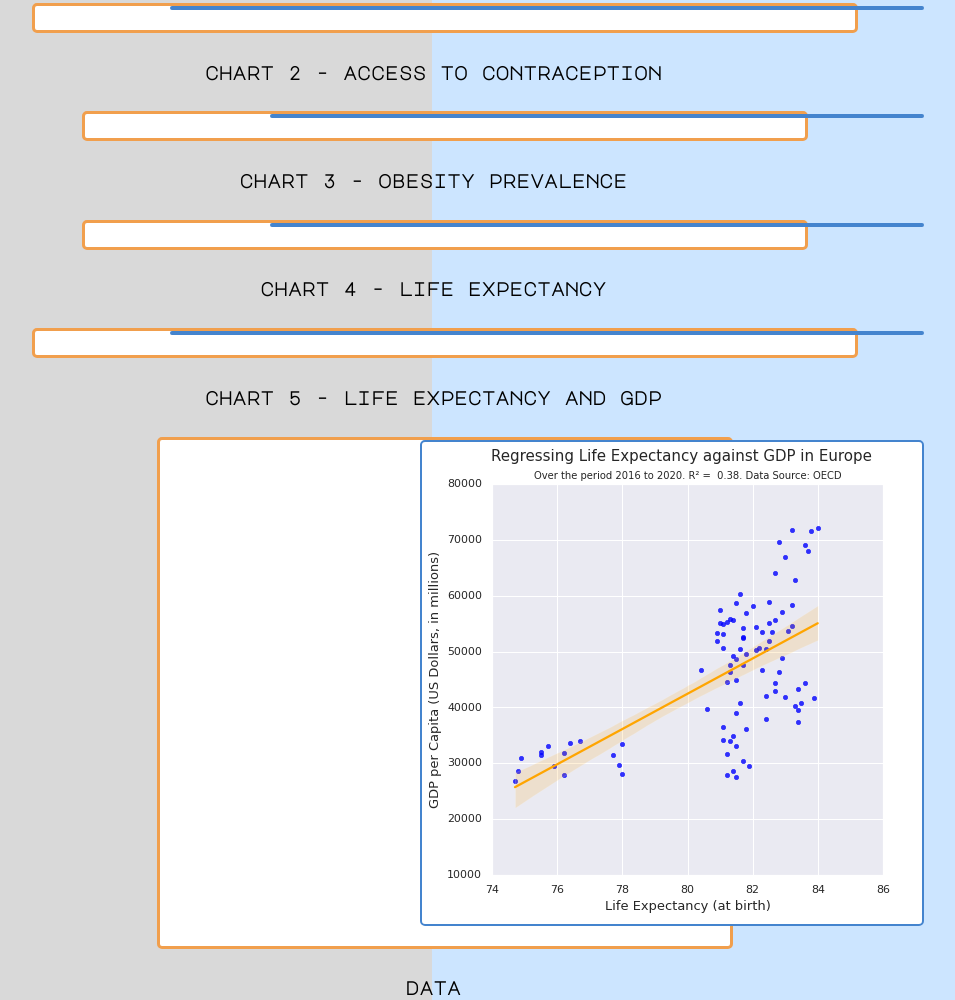
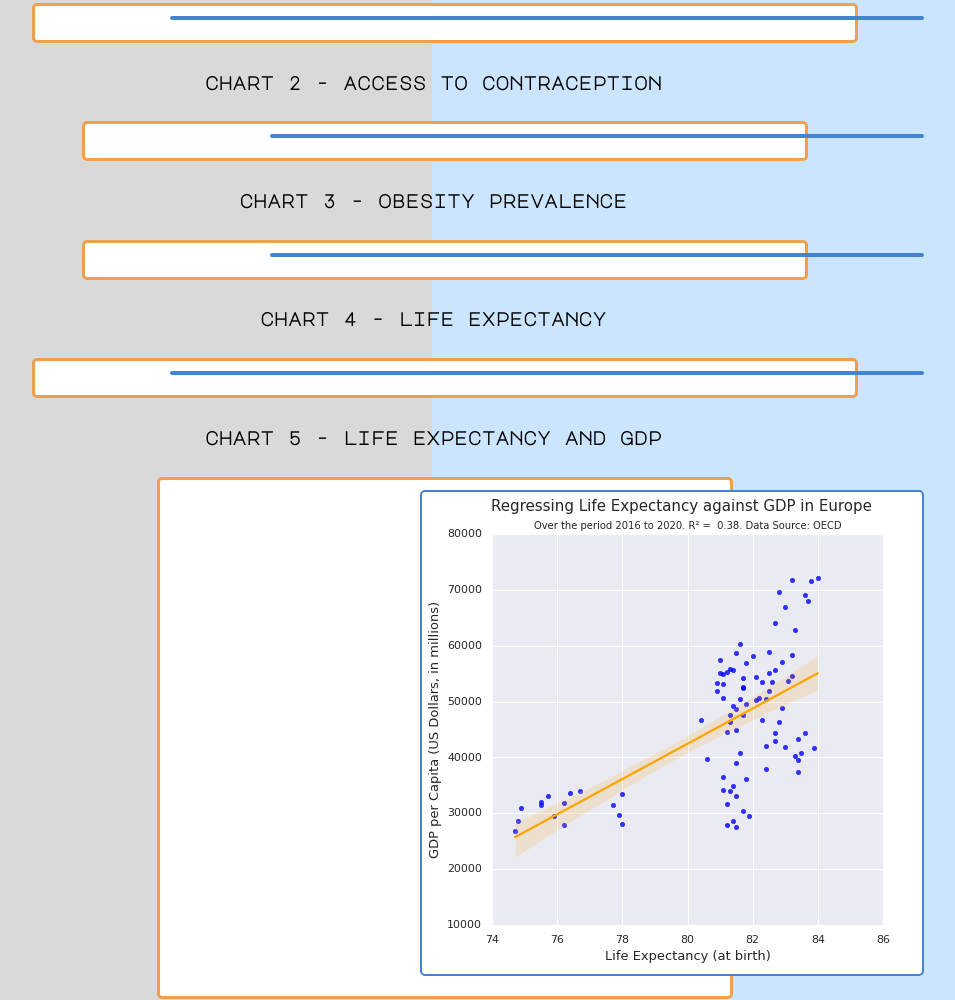
Before and after one commit to htylerstreet/htylerstreet.github.io, a plain HTML site: page project.html in a window 1280 px wide. Shown: the part 547-1547 px from the top of the page, without its empty margins (208-1163 px from the left). Drawn offline with nearby package versions, Linux system fonts and the light colour scheme; a script that the page names is missing; a web font is replaced by a local one.

Commit message:
Update project.css

```diff
--- a/project.css
+++ b/project.css
@@ -100,7 +100,7 @@
     border-style: solid;
     border-radius: 5px;
     border-color: #F19F4D;
-    padding: 0px 10px 0px 10px;
+    padding: 10px 10px 0px 10px;
     margin: 10px 100px 10px 100px;
   }
 
@@ -111,7 +111,7 @@
     border-style: solid;
     border-radius: 5px;
     border-color: #F19F4D;
-    padding: 0px 10px 0px 10px;
+    padding: 10px 10px 0px 10px;
     margin: 10px 150px 10px 150px;
   }
 
@@ -122,7 +122,7 @@
     border-style: solid;
     border-radius: 5px;
     border-color: #F19F4D;
-    padding: 0px 10px 0px 10px;
+    padding: 10px 10px 0px 10px;
     margin: 10px 225px 10px 225px;
   }
 
```
